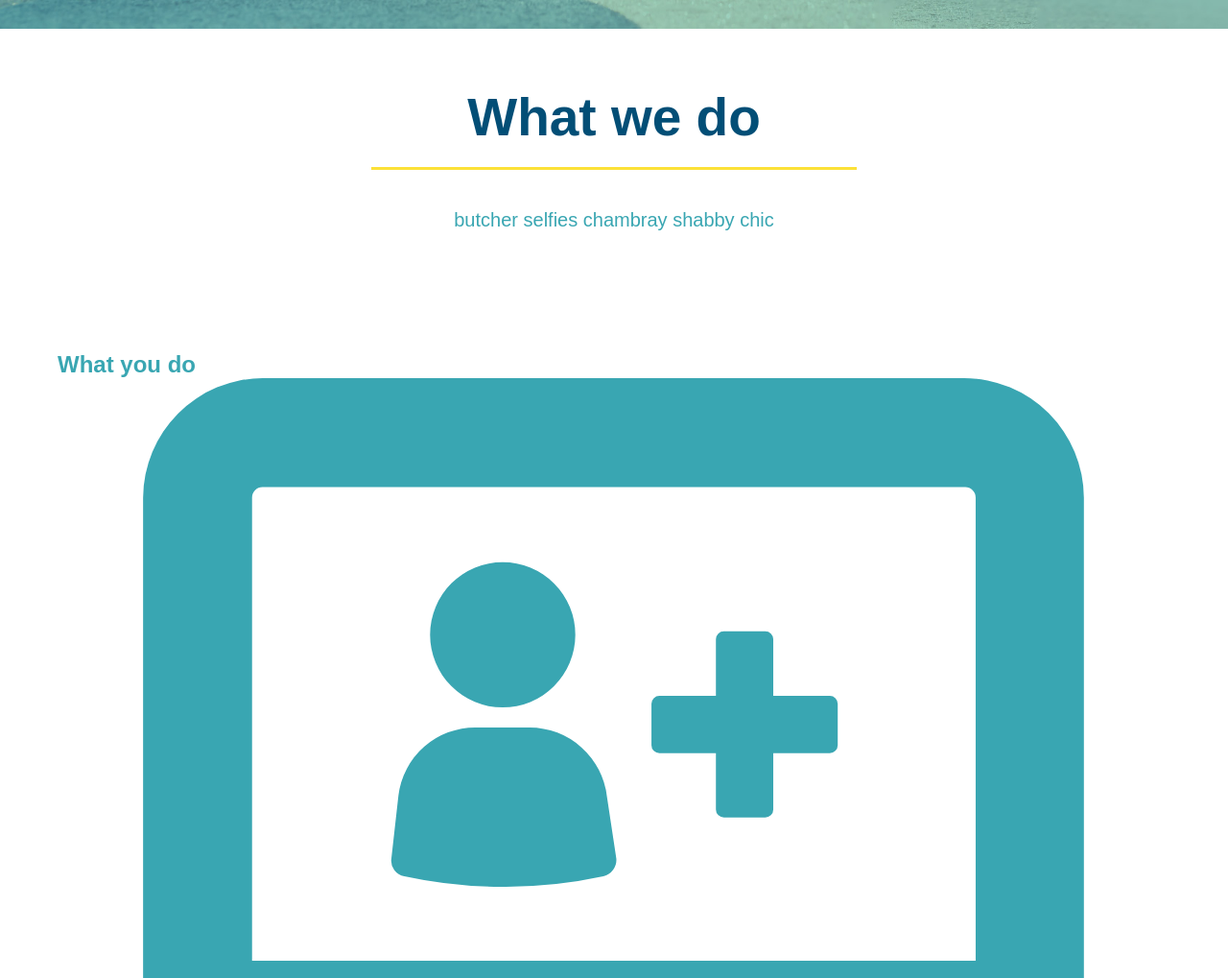
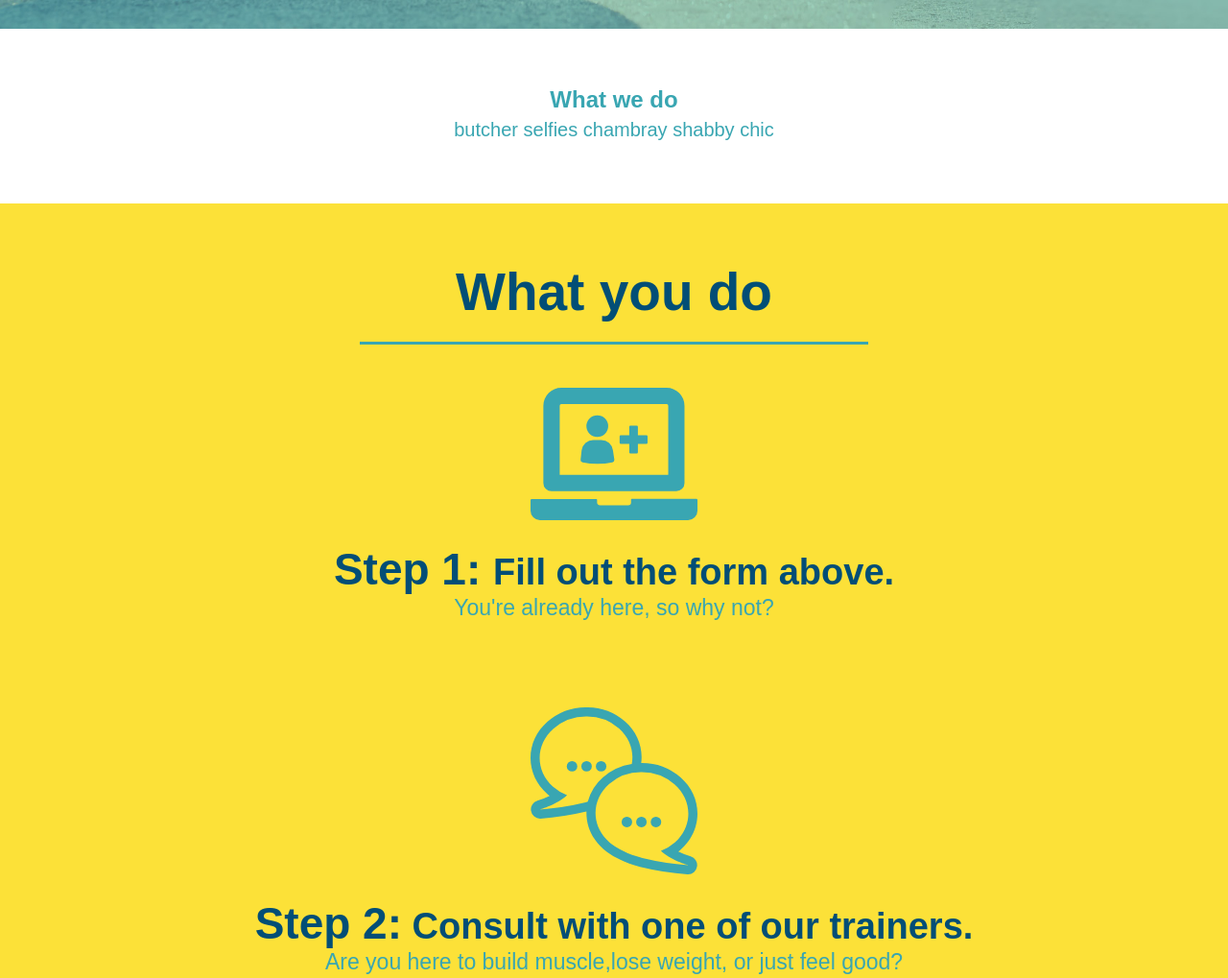
Before and after one commit to Daylan-lewandowski/run-buddy, a plain HTML site: page index1.html in a window 1280 px wide. Shown: the part 652-1671 px from the top of the page at 96% size. Drawn offline with Linux system fonts and the light colour scheme.

Commit message:
style what you do section

```diff
--- a/assets/css/style.css
+++ b/assets/css/style.css
@@ -112,15 +112,8 @@ h3 {
 .intro {
     text-align: center;
 }
-.intro h2 {
-    font-size: 55px;
-    color: #024e76;
-    margin-bottom: 35px;
-    padding: 0 100px 20px 100px;
-    border-bottom: 3px solid;
-    border-color: #fce138;
-    display: inline-block;
-}
+
+
 .intro p {
     line-height: 1.7;
     color: #39a6b2;
@@ -128,3 +121,41 @@ h3 {
     font-size: 20px;
     margin: 0 auto;
 }
+.steps {
+    text-align: center;
+    background: #fce138;
+}
+
+.secton-title {
+    font-size: 55px;
+    color: #024e76;
+    margin-bottom: 35px;
+    padding: 0 100px 20px 100px;
+    display: inline-block;
+    border-bottom: 3px solid;
+}
+.primary-border {
+     border-color: #fce138;
+}
+.secondary-border {
+    border-color: #39a6b2;
+}
+.steps div {
+    margin-bottom: 80px;
+}
+.steps img {
+    width: 15%;
+    margin: 10px 0;
+}
+.steps h3 {
+    color: #024e76;
+    font-size: 46px;
+    margin-top: 10px;
+}
+.steps p {
+    color: #39a6b2;
+    font-size: 23px;
+}
+.steps span {
+    font-size: 38px;
+}
--- a/index1.html
+++ b/index1.html
@@ -70,35 +70,35 @@
         </section>
         <!--What we do section-->
         <section id="what-we-do" class="intro">
-            <h2>What we do</h2>
+            <h2 class="section-title primary-border"> What we do</h2>
             <p>butcher selfies chambray shabby chic
 
             </p>
         </section>
         <!--What you do section-->
-        <section id="what-you-do" >
-            <h2>What you do</h2>
+        <section id="what-you-do" class="steps">
+            <h2 class="secton-title secondary-border"> What you do</h2>
             <div>
                 <img src="./assets/images/step-1.svg" alt="" />
-                <h3>Step 1: Fill out the form above.</h3>
+                <h3>Step 1: <span> Fill out the form above.</span></h3>
                 <p>You're already here, so why not?</p>
             </div>
 
             <div>
                 <img src="./assets/images/step-2.svg" alt="" />
-                <h3>Step 2: Consult with one of our trainers.</h3>
+                <h3>Step 2:<span> Consult with one of our trainers.</span></h3>
                 <p>Are you here to build muscle,lose weight, or just feel good?</p>
             </div>
 
             <div>
                 <img src="./assets/images/step-3.svg" alt="" />
-                <h3>Step 3: Get running.</h3>
+                <h3>Step 3:<span> Get running.</span></h3>
                 <p>Hit the ground running (literally) once your trainer lays out your plan.</p>
             </div>
 
             <div>
                 <img src="./assets/images/step-4.svg" alt="" />
-                <h3>Step 4: See results.</h3>
+                <h3>Step 4:<span> See results.</span></h3>
                 <p>Bi-weekly checkins with your trainer will keep you focused</p>
             </div>
 
```
